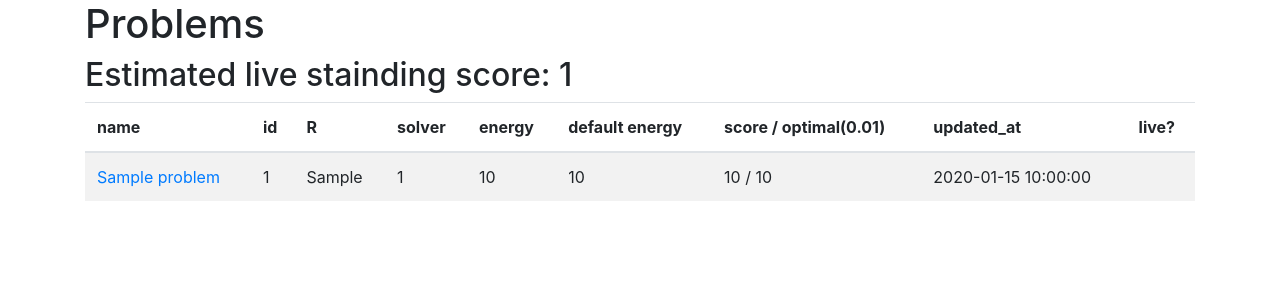
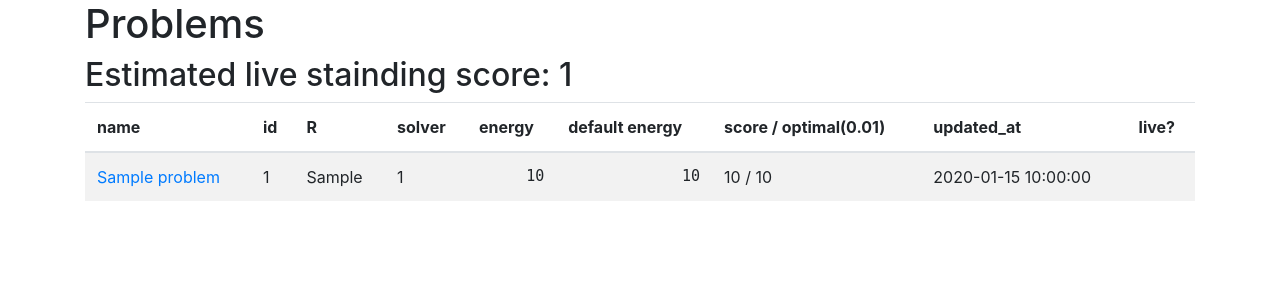
Before and after one commit to atetubou/negainoido-icfpc2018, a Python web app: template flask/templates/list_problems.html in a window 1280 px wide. Shown: the part 56-356 px from the top of the page. Run offline with Jinja, Linux system fonts and the light colour scheme; the template is opened without the code that fills it: most values are stand-ins (such as "Sample title", 1, 10 or a date in 2020); some libraries are stand-ins or nearby versions.

Commit message:
update template

```diff
--- a/flask/templates/list_problems.html
+++ b/flask/templates/list_problems.html
@@ -30,8 +30,8 @@
         <td> {{ r['id'] }} </td>
         <td> {{ r['r'] }} </td>
         <td> {{ r['solver_id'] }} </td>
-        <td> {{ r['score'] }} {% if r['live'] %}<br/>({{r['opt']}}){% endif %} </td>
-        <td> {{ r['max_score'] }} </td>
+        <td class="energy"> {{ r['score'] }} {% if r['live'] %}<br/><div class="topscore">{{r['opt']}}</div>{% endif %} </td>
+        <td class="energy"> {{ r['max_score'] }} </td>
         <td> {{ r['estimated_score'] }} / {{ r['suboptimal_score'] }} </td>
         <td> {{ r['updated_at'] }} </td>
         <td> {{ '✔️' if r['live'] else '' }} </td>
@@ -39,4 +39,14 @@
       {% endfor %}
     </tbody>
   </table>
+<style>
+.energy {
+    text-align: right;
+    font-size: 15px;
+    font-family: monospace;
+}
+.topscore {
+    color: red;
+}
+</style>
 {% endblock %}
```
